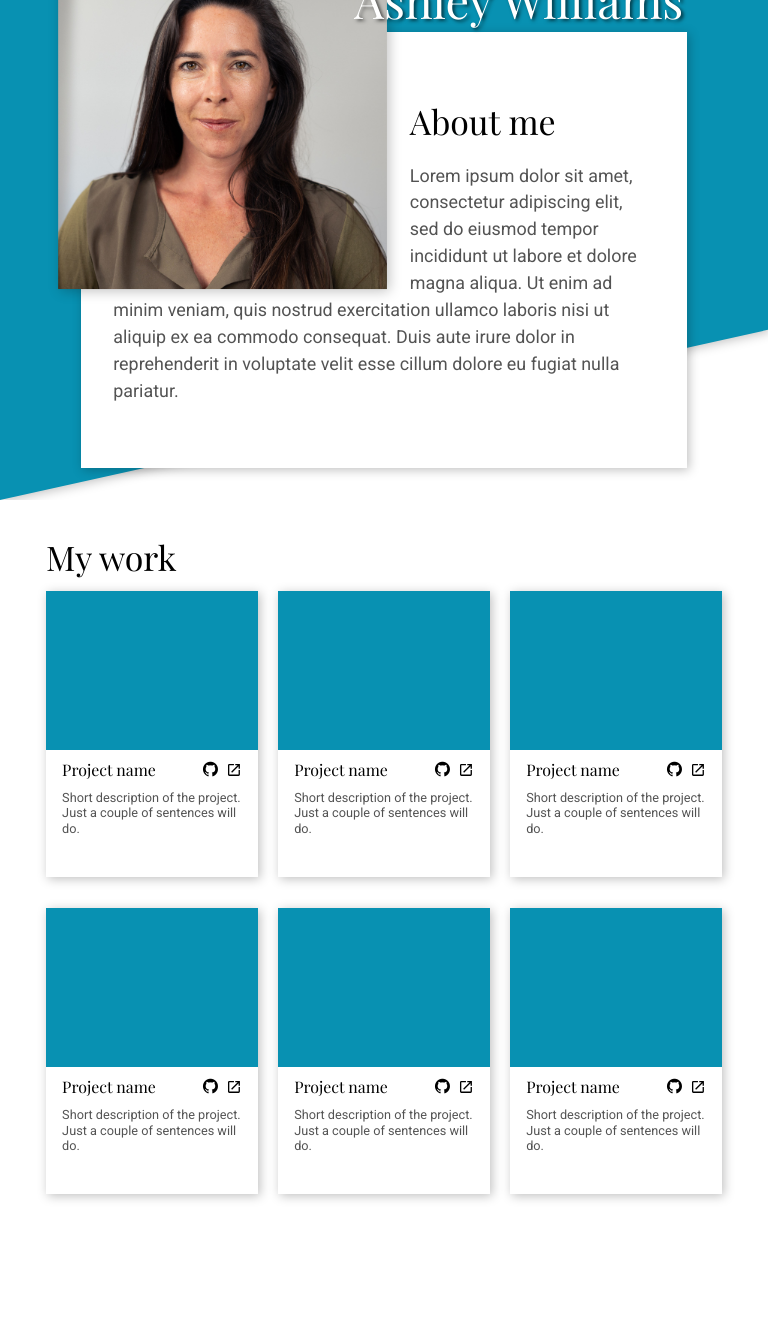
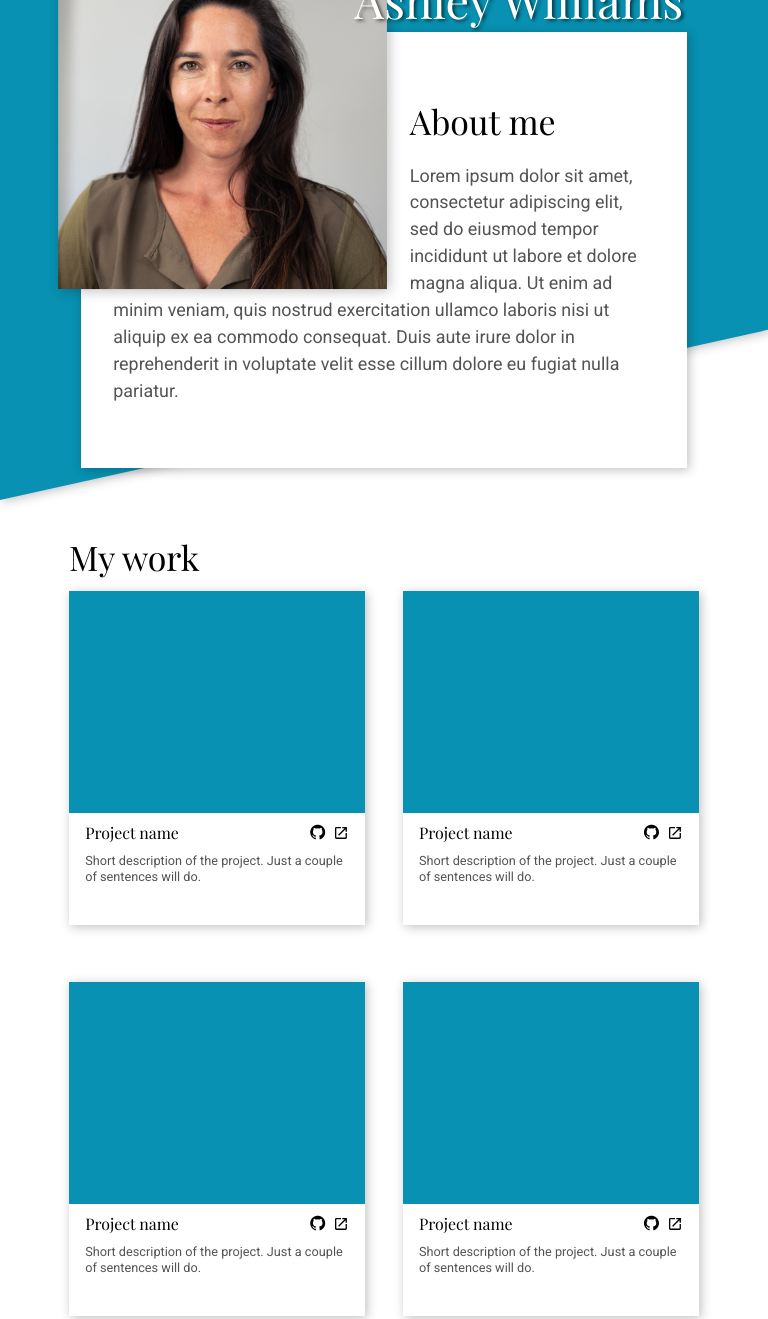
Before and after one commit to bellitabellota/portfolio, a plain HTML site: page index.html in a window 768 px wide. Shown: the top 1319 px of the page. Before the commit the page ends 1266 px from the top, so only its background shows below. Drawn offline with nearby package versions, Linux system fonts and the light colour scheme.

Commit message:
Style 'My Work' section for tablet

```diff
--- a/styles.css
+++ b/styles.css
@@ -251,10 +251,9 @@ h3 {
 	}
 }
 
-/* Styles for 'My work' section */
+/* Styles for 'My work' section - desktop */
 
 .my-work {
-	background-color: white;
 	padding: 2rem 6vw 4rem 6vw;
 }
 
@@ -310,3 +309,20 @@ h3 {
 	padding-top: 0.5rem;
 	padding-bottom: 0.5rem;
 }
+
+/* Styles for 'My work' section - tablet */
+
+@media (max-width: 1000px) and (min-width: 500px) {
+	.my-work {
+		padding: 2rem 9vw 10rem 9vw;
+	}
+
+	.project-container {
+		column-gap: 6%;
+		row-gap: 7.5vw;;
+	}
+
+	.project  {
+		width: calc(94% / 2);
+	}
+}
```
